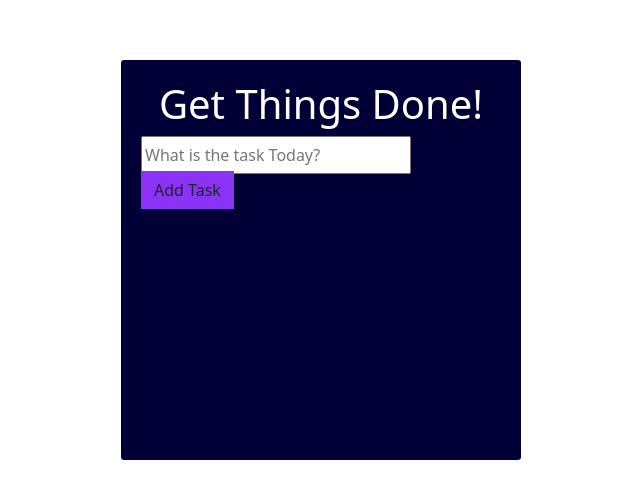
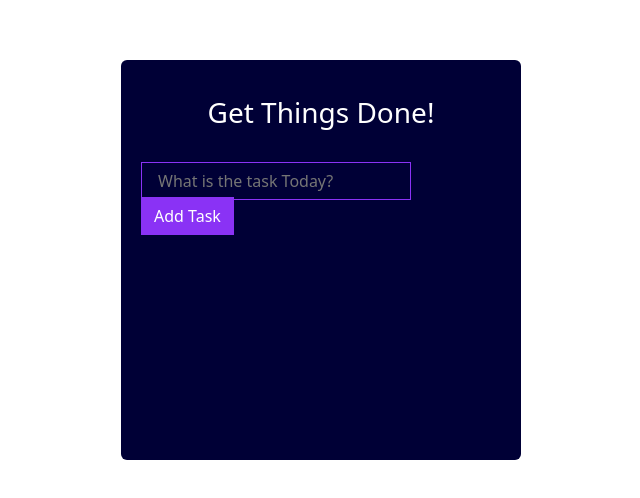
Before and after one commit to harshbix/ToDoListAPP-, a React (Vite) app in the folder todolist/: page / in a window 1280 px wide. Shown: the part 140-638 px from the top of the page, without its empty margins (319-959 px from the left). Built offline with nearby package versions, Linux system fonts and the light colour scheme.

Commit message:
layout 50%,
updated the add task input and the heading to h3 and most center

```diff
--- a/todolist/src/card.css
+++ b/todolist/src/card.css
@@ -8,7 +8,7 @@
 {
     height: 400px;
     width: 400px;
-    border-radius: 3px;
+    border-radius: 6px;
     padding: 20px;
     background-color: #000036;
 }
@@ -18,7 +18,13 @@
     border-radius: 0;
     transform: translateY(-3px);
 }
+.taskButton:hover
+{
+    background-color: #6e20cd;
+}
 #addTask
 {
     height: 38px;
+    border: 1px solid #8a32f5;
+    background-color: inherit;
 }
--- a/todolist/src/components/AddTask.tsx
+++ b/todolist/src/components/AddTask.tsx
@@ -2,8 +2,8 @@
 const AddTask = () => {
   return (
     <div>
-      <input type="text" name="addTask" id="addTask" placeholder="What is the task Today?" className="w-75" />
-      <button type="button" className="taskButton btn">Add Task</button>
+      <input type="text" name="addTask" id="addTask" placeholder="What is the task Today?" className="w-75 p-3" />
+      <button type="button" className="taskButton btn text-white">Add Task</button>
     </div>
   )
 }
--- a/todolist/src/components/Card.tsx
+++ b/todolist/src/components/Card.tsx
@@ -4,7 +4,7 @@ import AddTask from "./AddTask";
 const Card = () => {
   return (
     <div className="box">
-      <h1 className="text-center text-white">Get Things Done!</h1>
+      <h3 className="text-center text-white pt-3 pb-4">Get Things Done!</h3>
       <AddTask />
     </div>
   );
```
